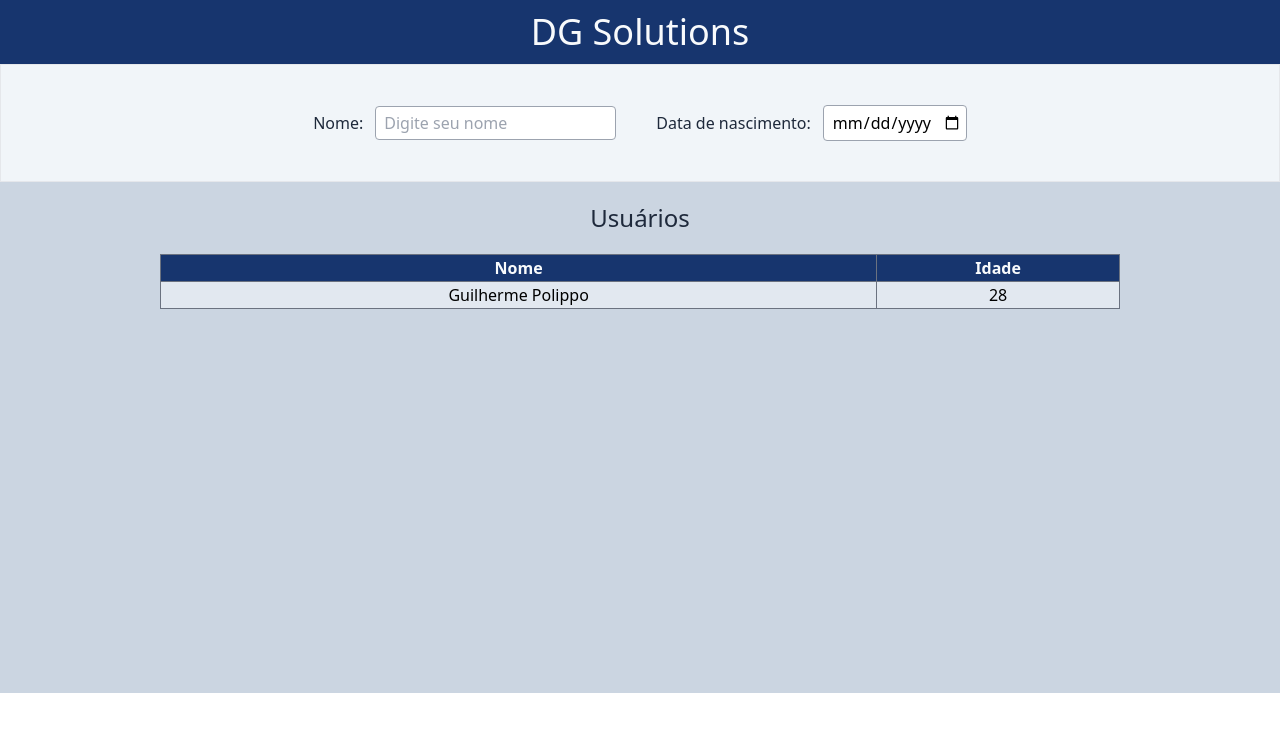
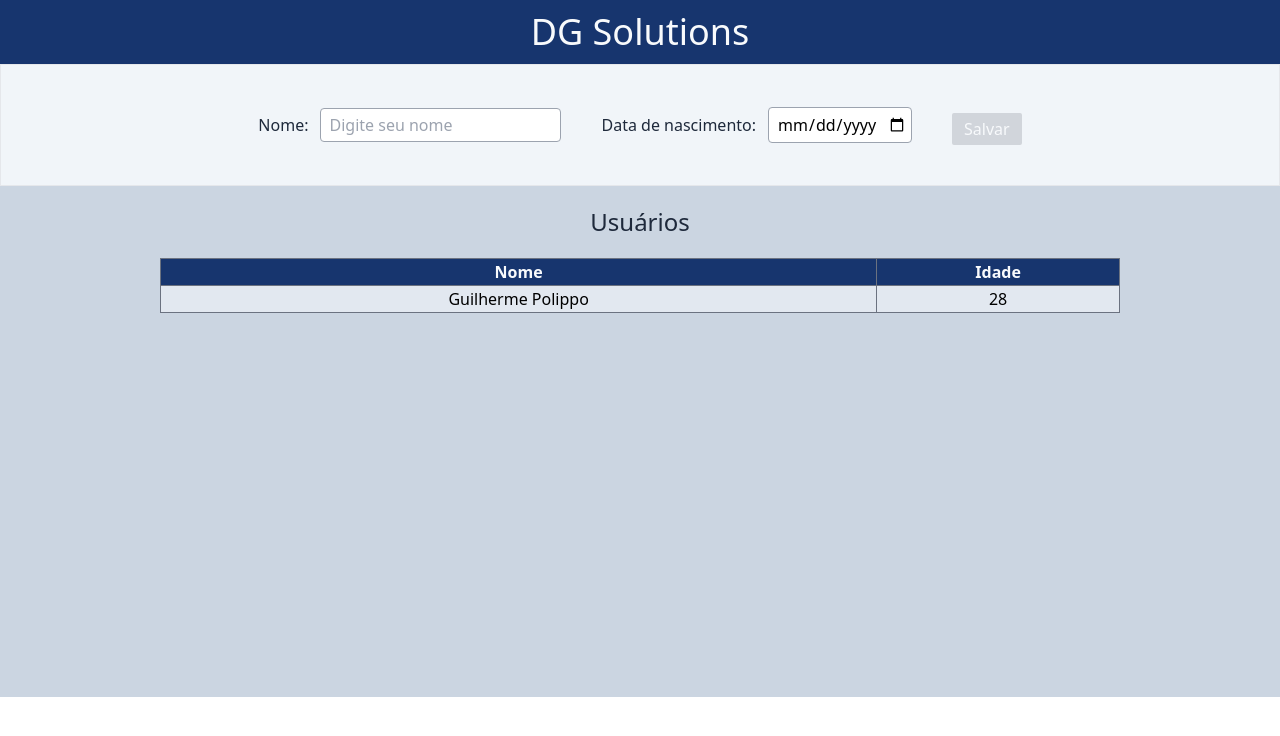
Before and after one commit to luispolippo/Teste-Tecnico-DG, a React (Create React App) app in the folder frontend/: page / in a window 1280 px wide. Shown: the top 736 px of the page. Built offline with nearby package versions, Linux system fonts and the light colour scheme.

Commit message:
feat: Add functionalitys to Form component

```diff
--- a/frontend/src/components/Form/index.tsx
+++ b/frontend/src/components/Form/index.tsx
@@ -1,17 +1,72 @@
-import React from "react";
+import axios from "axios";
+import React, { FormEvent, useEffect, useState } from "react";
+
+type FormType = {
+  name: string,
+  birthDate: string,
+}
 
 function Form() {
+  const [name, setName] = useState<string>('');
+  const [birthDate, setBirthDate] = useState<string>('');
+  const [buttonDisabled, setButtonDisabled] = useState<boolean>(true);
+
+  useEffect(() => {
+    if (name.length && birthDate.length) {
+      setButtonDisabled(false);
+    } else {
+      setButtonDisabled(true);
+    }
+  }, [name, birthDate]);
+
+  const clearStates = () => {
+    setName('');
+    setBirthDate('');
+  }
+
+  const sendForm = async (data: FormType) => {
+    await axios.post('/localhost:3001/users', data);
+  }
+
+  const handleSubmit = (e: FormEvent) => {
+    e.preventDefault();
+    const data = { name, birthDate };
+    clearStates();
+    sendForm(data);
+  }
+
   return (
-    <form className="flex flex-col md:flex-row justify-center items-center gap-3 md:gap-10 py-10 w-full border bg-slate-100">
+    <form
+      onSubmit={(e) => handleSubmit(e)}
+      className="flex flex-col md:flex-row justify-center items-center gap-3 md:gap-10 py-10 w-full border bg-slate-100"
+    >
       <div className="input-wrapper">
         <label className="text-slate-800">Nome:</label>
-        <input type="text" placeholder="Digite seu nome" className="input"/>
+        <input
+          type="text"
+          placeholder="Digite seu nome"
+          className="input"
+          value={name}
+          onChange={(e) => setName(e.target.value)}
+        />
       </div>
 
       <div className="input-wrapper">
         <label className="text-slate-800">Data de nascimento:</label>
-        <input type="date" className="input w-60 md:w-36 pr-1"/>
+        <input
+          type="date"
+          className="input w-60 md:w-36 pr-1"
+          value={birthDate}
+          onChange={(e) => setBirthDate(e.target.value)}
+        />
       </div>
+
+      <button
+        className="bg-green-600 mt-2 px-3 py-1 rounded-sm text-slate-50 disabled:bg-gray-300"
+        disabled={buttonDisabled}
+      >
+          Salvar
+      </button>
     </form>
   );
 }
```
